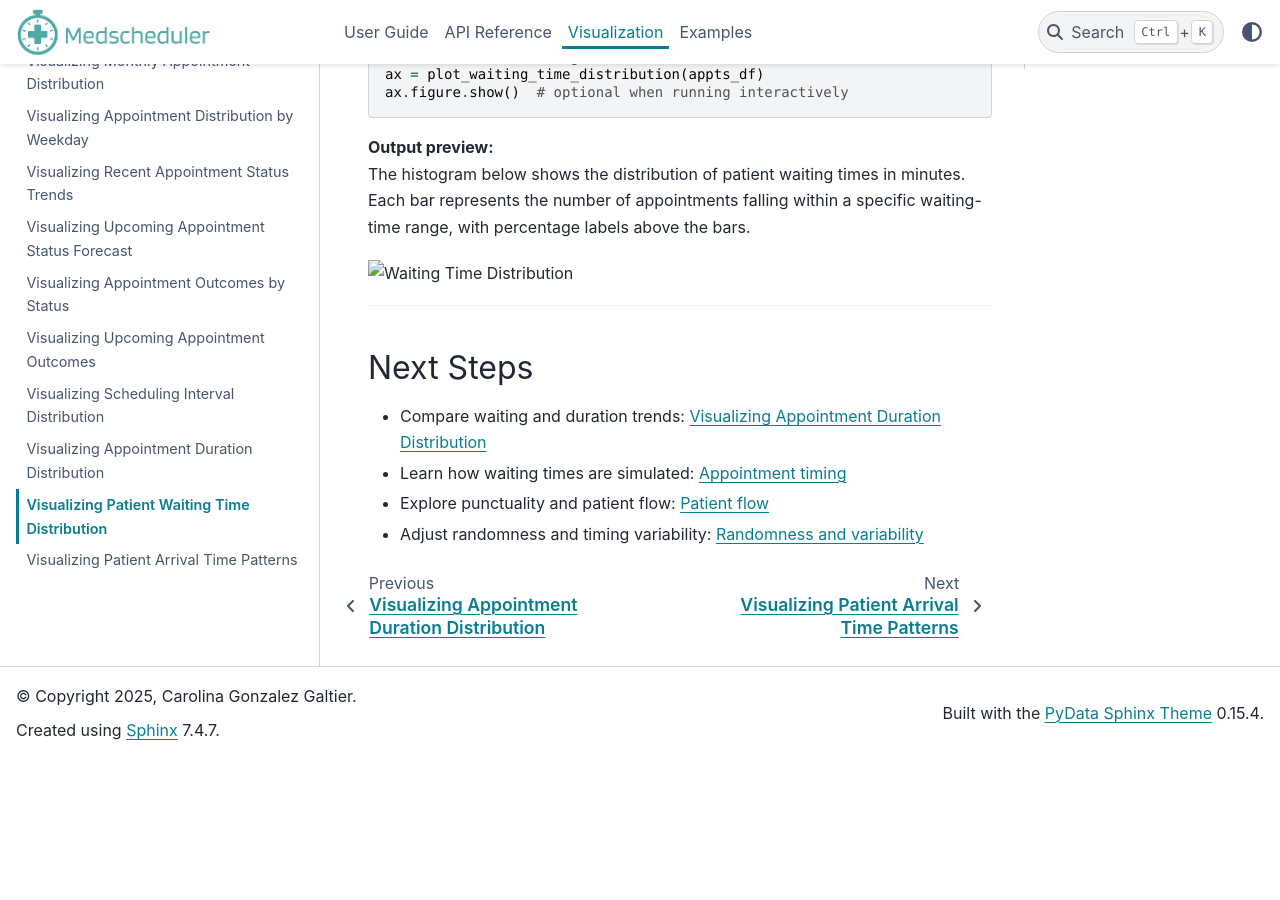
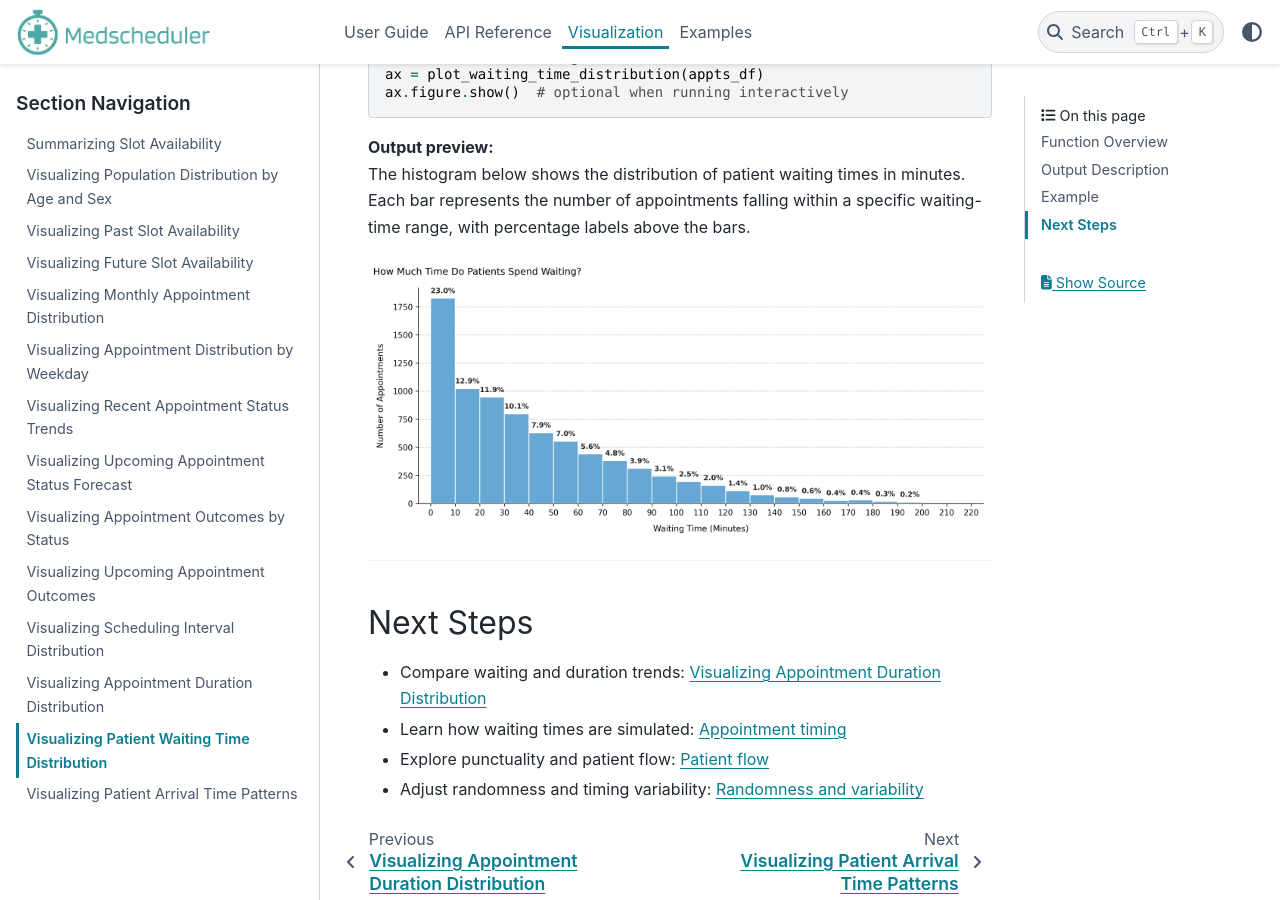
Before and after one commit to carogaltier/medscheduler, a Sphinx documentation site: the page built from docs/visualization/plot_waiting_time_distribution.md, in a window 1280 px wide and 900 px high, scrolled down 1488 px. Built offline with Sphinx 7.4.7 and the PyData theme 0.15.4, drawn with Linux system fonts in a browser that asks for light colours; before the commit the page ends 2247 px from its top, so only the background shows below that.

Commit message:
Update plot_waiting_time_distribution.md

```diff
--- a/docs/visualization/plot_waiting_time_distribution.md
+++ b/docs/visualization/plot_waiting_time_distribution.md
@@ -47,7 +47,7 @@ ax.figure.show()  # optional when running interactively
 **Output preview:**
 The histogram below shows the distribution of patient waiting times in minutes. Each bar represents the number of appointments falling within a specific waiting-time range, with percentage labels above the bars.
 
-![Waiting Time Distribution](../_static/visuals/plot_waiting_time_distribution.png)
+![Waiting Time Distribution](../_static/visuals/visualization/plot_waiting_time_distribution.png)
 
 ---
 
```
